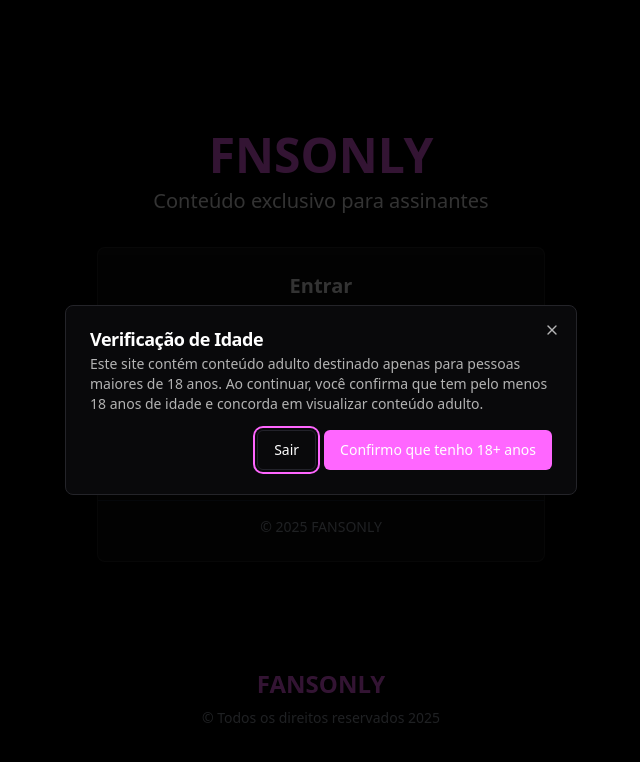
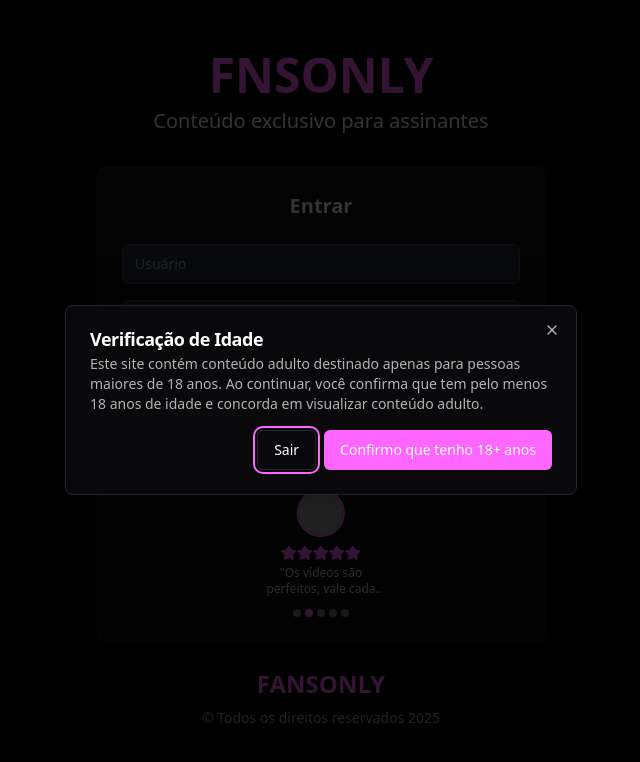
Before and after one commit to ediran112/FANSONLY, a React (Vite) app: page / in a window 1280 px wide. Shown: the top 762 px of the page, without its empty margins (319-959 px from the left). Built offline with nearby package versions, Linux system fonts and the light colour scheme; grey boxes are pictures that could not be loaded.

Commit message:
Feat: Improve login screen and video carousel
- Added user avatars with reviews and auto-scrolling animation to the login screen.
- Implemented a loading animation after login.
- Adjusted video carousel image sizes to match the main screen.
- Fixed build error in Dashboard.tsx.

```diff
--- /dev/null
+++ b/src/components/Reviews/AvatarReview.tsx
@@ -0,0 +1,125 @@
+
+import { useState, useEffect, useRef } from 'react';
+import { Avatar, AvatarImage, AvatarFallback } from '@/components/ui/avatar';
+import { Star } from 'lucide-react';
+
+// Define the review data type
+interface Review {
+  id: number;
+  name: string;
+  avatarUrl: string;
+  comment: string;
+  rating: number;
+}
+
+// Sample review data
+const reviews: Review[] = [
+  {
+    id: 1,
+    name: "Sophia",
+    avatarUrl: "https://i.pravatar.cc/150?img=1",
+    comment: "Plataforma incrível! Conteúdo exclusivo de alta qualidade.",
+    rating: 5
+  },
+  {
+    id: 2,
+    name: "Camila",
+    avatarUrl: "https://i.pravatar.cc/150?img=5",
+    comment: "Os vídeos são perfeitos, vale cada centavo!",
+    rating: 5
+  },
+  {
+    id: 3,
+    name: "Isabella",
+    avatarUrl: "https://i.pravatar.cc/150?img=9",
+    comment: "A melhor plataforma para conteúdo exclusivo!",
+    rating: 5
+  },
+  {
+    id: 4,
+    name: "Valentina",
+    avatarUrl: "https://i.pravatar.cc/150?img=16",
+    comment: "Encontrei exatamente o que procurava. Excelente!",
+    rating: 5
+  },
+  {
+    id: 5,
+    name: "Julia",
+    avatarUrl: "https://i.pravatar.cc/150?img=20",
+    comment: "Interface super intuitiva e conteúdo de primeira!",
+    rating: 5
+  }
+];
+
+const AvatarReview = () => {
+  const [currentReview, setCurrentReview] = useState(0);
+  const reviewsRef = useRef<HTMLDivElement>(null);
+
+  useEffect(() => {
+    const interval = setInterval(() => {
+      setCurrentReview(prev => (prev + 1) % reviews.length);
+    }, 3000); // Change review every 3 seconds
+
+    return () => clearInterval(interval);
+  }, []);
+
+  // Generate stars based on rating
+  const renderStars = (rating: number) => {
+    return Array(rating).fill(0).map((_, index) => (
+      <Star key={index} className="h-4 w-4 fill-primary text-primary" />
+    ));
+  };
+
+  return (
+    <div className="mt-6 relative overflow-hidden">
+      <div className="text-center text-sm text-gray-400 mb-2">O que dizem sobre nós:</div>
+
+      <div className="relative h-28 overflow-hidden">
+        <div
+          ref={reviewsRef}
+          className="absolute w-full transition-transform duration-500 ease-in-out"
+          style={{ transform: `translateX(-${currentReview * 100}%)` }}
+        >
+          <div className="flex">
+            {reviews.map((review) => (
+              <div key={review.id} className="w-full flex-shrink-0 px-4">
+                <div className="flex flex-col items-center">
+                  <Avatar className="h-12 w-12 border-2 border-primary">
+                    <AvatarImage src={review.avatarUrl} alt={review.name} />
+                    <AvatarFallback>{review.name.slice(0, 2)}</AvatarFallback>
+                  </Avatar>
+
+                  <div className="flex items-center mt-2">
+                    {renderStars(review.rating)}
+                  </div>
+
+                  <p className="text-xs text-center mt-1 text-gray-300 line-clamp-2">
+                    "{review.comment}"
+                  </p>
+
+                  <p className="text-xs font-semibold text-primary mt-1">
+                    {review.name}
+                  </p>
+                </div>
+              </div>
+            ))}
+          </div>
+        </div>
+      </div>
+
+      <div className="flex justify-center mt-2 space-x-1">
+        {reviews.map((_, index) => (
+          <button
+            key={index}
+            className={`w-2 h-2 rounded-full transition-colors duration-300 ${
+              currentReview === index ? "bg-primary" : "bg-gray-500"
+            }`}
+            onClick={() => setCurrentReview(index)}
+          />
+        ))}
+      </div>
+    </div>
+  );
+};
+
+export default AvatarReview;
--- a/src/pages/Dashboard.tsx
+++ b/src/pages/Dashboard.tsx
@@ -54,7 +54,7 @@ const Dashboard = () => {
 
       {/* Hero section with Carousel */}
       <div className="relative w-full bg-background pt-16">
-        <Carousel className="w-full" autoPlay={true} interval={5000} loop>
+        <Carousel className="w-full">
           <CarouselContent>
             {featuredVideos.map((video, index) => (
               <CarouselItem key={video.id}>
--- a/src/pages/Index.tsx
+++ b/src/pages/Index.tsx
@@ -8,6 +8,8 @@ import { Card, CardContent, CardFooter, CardHeader } from '@/components/ui/card'
 import { toast } from 'sonner';
 import { Dialog, DialogContent, DialogHeader, DialogTitle, DialogDescription, DialogFooter } from "@/components/ui/dialog";
 import Footer from '@/components/Layout/Footer';
+import AvatarReview from '@/components/Reviews/AvatarReview';
+import { Loader } from 'lucide-react';
 
 const TypingEffect = ({ text, repeat = false }: { text: string; repeat?: boolean }) => {
   const [displayText, setDisplayText] = useState('');
@@ -45,22 +47,12 @@ const TypingEffect = ({ text, repeat = false }: { text: string; repeat?: boolean
   return <span>{displayText}</span>;
 };
 
-const LoadingDots = ({ color = "primary" }: { color?: string }) => {
-  return (
-    <div className="flex space-x-1 items-center justify-center">
-      <div className={`w-2 h-2 rounded-full animate-bounce bg-${color}`} style={{ animationDelay: '0ms' }}></div>
-      <div className={`w-2 h-2 rounded-full animate-bounce bg-${color}`} style={{ animationDelay: '300ms' }}></div>
-      <div className={`w-2 h-2 rounded-full animate-bounce bg-${color}`} style={{ animationDelay: '600ms' }}></div>
-      <div className={`w-2 h-2 rounded-full animate-bounce bg-${color}`} style={{ animationDelay: '900ms' }}></div>
-    </div>
-  );
-};
-
 const Index = () => {
   const [username, setUsername] = useState('');
   const [password, setPassword] = useState('');
   const [isLoading, setIsLoading] = useState(false);
   const [showAgeDialog, setShowAgeDialog] = useState(false);
+  const [showLoginForm, setShowLoginForm] = useState(true);
   const navigate = useNavigate();
 
   useEffect(() => {
@@ -74,7 +66,10 @@ const Index = () => {
     e.preventDefault();
     setIsLoading(true);
 
-    // Simulate loading for 4 seconds before navigation
+    // Hide the login form and show only the loading animation
+    setShowLoginForm(false);
+
+    // Simulate loading for 5 seconds before navigation
     setTimeout(() => {
       if (login(username, password)) {
         toast.success('Login realizado com sucesso!');
@@ -82,8 +77,9 @@ const Index = () => {
       } else {
         // Error toast is shown by the auth service
         setIsLoading(false);
+        setShowLoginForm(true);
       }
-    }, 4000);
+    }, 5000);
   };
 
   const handleConfirmAge = () => {
@@ -101,6 +97,7 @@ const Index = () => {
 
       <div className="absolute inset-0 bg-black z-10" />
 
+      {showLoginForm ? (
         <div className="w-full max-w-md z-20 flex-1 flex flex-col justify-center">
           <div className="text-center mb-8">
             <h1 className="text-primary font-bold text-5xl mb-2">
@@ -142,24 +139,23 @@ const Index = () => {
                   className="w-full bg-primary hover:bg-primary/80 text-white"
                   disabled={isLoading}
                 >
-                {isLoading ? (
-                  <div className="flex items-center justify-center">
-                    <span className="mr-2">Entrando</span>
-                    <LoadingDots />
-                  </div>
-                ) : (
-                  'Entrar'
-                )}
+                  Entrar
                 </Button>
               </form>
             </CardContent>
             <CardFooter className="flex justify-center border-t border-gray-800 pt-4">
-            <p className="text-gray-400 text-sm">
-              © 2025 FANSONLY
-            </p>
+              <AvatarReview />
             </CardFooter>
           </Card>
         </div>
+      ) : (
+        <div className="z-20 flex-1 flex flex-col items-center justify-center">
+          <div className="flex flex-col items-center justify-center">
+            <Loader className="h-16 w-16 text-primary animate-spin" />
+            <p className="text-white mt-4 text-lg">Carregando...</p>
+          </div>
+        </div>
+      )}
 
       <Footer />
 
--- a/src/pages/MovieDetails.tsx
+++ b/src/pages/MovieDetails.tsx
@@ -100,6 +100,7 @@ const MovieDetails = () => {
                             src={item.thumbnailUrl}
                             alt={item.title}
                             className="rounded-md w-full h-full object-cover"
+                            style={{ height: '240px' }} // Match the height from MovieCard
                           />
                         </AspectRatio>
                       </div>
--- a/src/pages/VideoDetails.tsx
+++ b/src/pages/VideoDetails.tsx
@@ -100,6 +100,7 @@ const VideoDetails = () => {
                             src={item.thumbnailUrl}
                             alt={item.title}
                             className="rounded-md w-full h-full object-cover"
+                            style={{ height: '240px' }} // Match the height from MovieCard
                           />
                         </AspectRatio>
                       </div>
```
Lines whose indentation alone changed are shown as unchanged.
